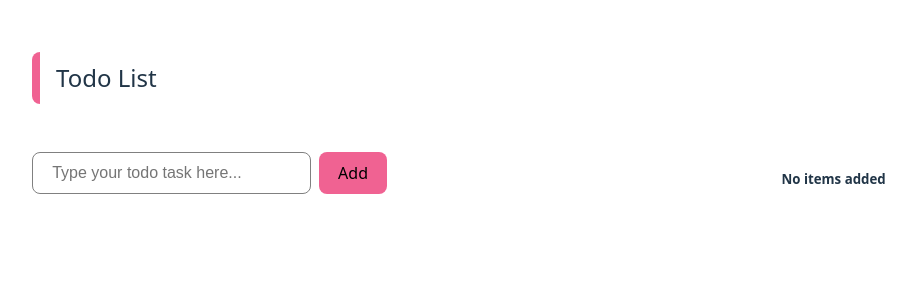
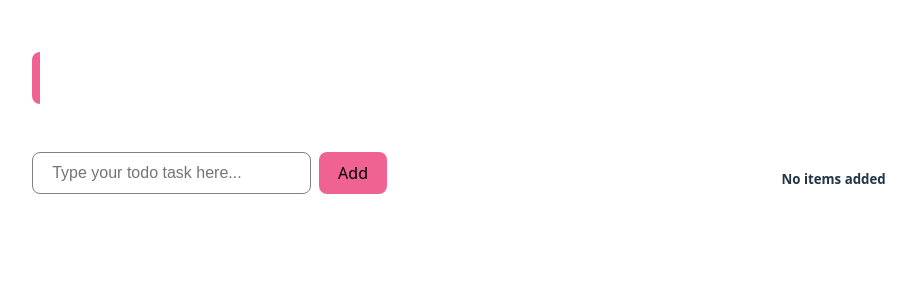
Before and after one commit to gugarosp/module-federation-remote, a React (Vite) app: page / in a window 1280 px wide. Shown: the top 300 px of the page, without its empty margins (0-916 px from the left). Built offline with nearby package versions, Linux system fonts and the light colour scheme.

Commit message:
Created color mode for Header component

```diff
--- a/src/components/Header/index.jsx
+++ b/src/components/Header/index.jsx
@@ -1,9 +1,9 @@
 import styles from './index.module.scss'
 
-const Header = ({text}) => {
+const Header = ({text, colorMode = "dark"}) => {
     return (
         <header>
-            <h2 className={styles.header_h2}>{text}</h2>
+            <h2 className={`${styles.header_h2} ${styles[colorMode]}`}>{text}</h2>
         </header>
     )
 }
--- a/src/components/Header/index.module.scss
+++ b/src/components/Header/index.module.scss
@@ -5,6 +5,15 @@
     border-left: 8px solid #f06292;
     line-height: 1.5;
     padding: .5rem 0 .51rem 1rem;
-    background-color: #ffffff05;
     border-radius: 8px;
+
+    &.dark {
+        color: white;
+        background-color: #ffffff05;
+    }
+
+    &.light {
+        color: #242424;
+        background-color: #00000005;
+    }
 }
```
